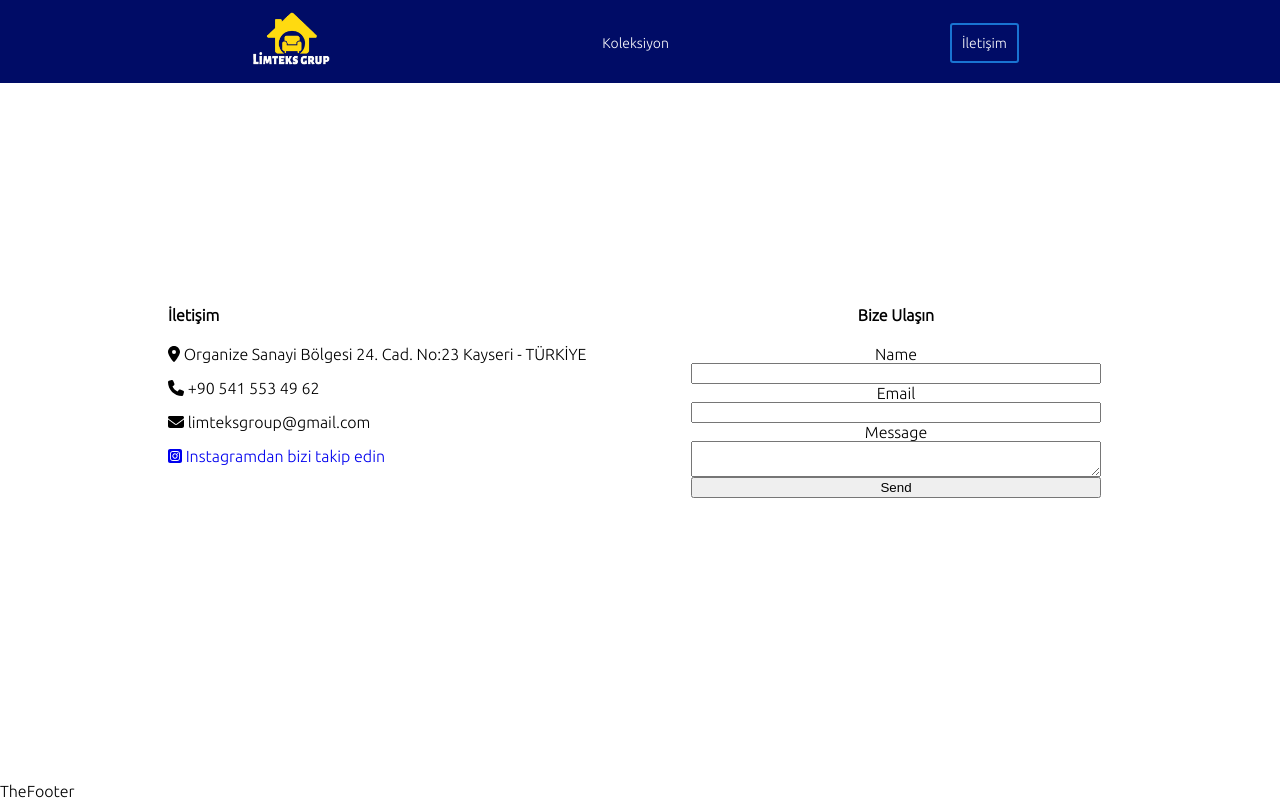
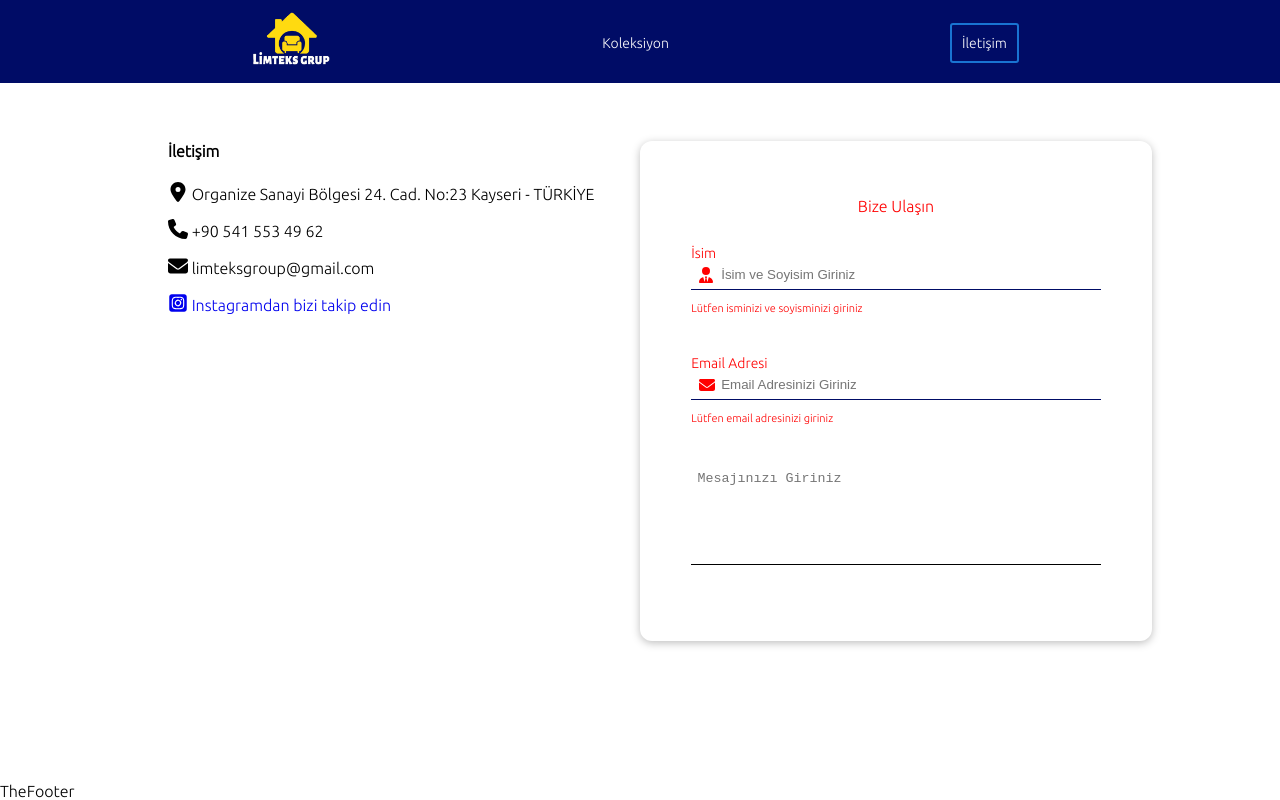
Before and after one commit to MehmetOCAL2347/limteks-frontend, a Vue app: page /companyCommunication in a window 1280 px wide. Built offline with nearby package versions, Linux system fonts and the light colour scheme.

Commit message:
Contact Us in progress

```diff
--- /dev/null
+++ b/a_ui/Base/BaseCard.vue
@@ -0,0 +1,50 @@
+<template>
+  <div class="card" :class="mode">
+    <slot></slot>
+  </div>
+</template>
+
+<script>
+export default {
+  props: ['mode']
+}
+</script>
+
+<style scoped>
+.card {
+  border-radius: 12px;
+  box-shadow: 0 2px 8px rgba(0, 0, 0, 0.26);
+}
+.card-small {
+  width: 100%;
+  min-height: 500px;
+  margin: 20px auto;
+}
+
+
+
+.bs-card-xscard {
+  width: 400px;
+  min-height: 300px;
+  margin: 20px auto;
+}
+
+.bs-card-mcard {
+  width: 80%;
+  margin: 20px auto;
+}
+
+
+@media (max-width: 620px) {
+  .bs-card-mcard {
+    width: 100%;
+  }
+}
+
+@media (max-width: 400px) {
+  .bs-card-scard,
+  .bs-card-xscard {
+    width: 100%;
+  }
+}
+</style>
--- /dev/null
+++ b/a_ui/Base/BaseForm.vue
@@ -0,0 +1,59 @@
+<template>
+  <form class="default-form">
+    <div :class="titleDetails.modeOfTextAlign">
+      <p :class="titleDetails.modeOfTextAlign">{{ titleDetails.title }}</p>
+    </div>
+
+    <base-input
+      v-for="input in inputDetails"
+      :key="input"
+      :id="input.id"
+      :typeOfInput="input.typeOfInput"
+      :name="input.name"
+      :placeholder="input.placeholder"
+      :mode="input.mode"
+      :widthValue="input.widthValue"
+      :icon="input.icon"
+      :infoTopOfInput="input.infoTopOfInput"
+      :alertBelowInput="input.alertBelowInput"
+      :modeOfInfoTopOfInput="input.modeOfInfoTopOfInput"
+      :modeOfAlertBelowInput="input.modeOfAlertBelowInput"
+    >
+    </base-input>
+
+    <base-text-area :widthValue="100" placeholder="Mesajınızı Giriniz"> </base-text-area>
+
+    <!-- textarea ve buton eklenecek, yukarıdaki alanda @input eklenecek bu sayede uyarı mesajı gösterilebilecek -->
+  </form>
+</template>
+<script>
+export default {
+  props: {
+    id: {
+      type: String,
+      required: false,
+    },
+    title: {
+      type: String,
+      required: false,
+    },
+    inputDetails: {
+      type: Array,
+      required: true,
+    },
+    titleDetails: {
+      type: Array,
+      required: true,
+    },
+  },
+};
+</script>
+<style scoped>
+.default-form {
+  width: 80%;
+  margin: 0 auto;
+  padding-top: 40px;
+  color: red;
+  /* color: var(--primary-blue); */
+}
+</style>
--- /dev/null
+++ b/a_ui/Base/BaseInput.vue
@@ -0,0 +1,133 @@
+<template>
+  <div class="flex-row">
+    <label :class="modeOfInfoTopOfInput" :for="id">{{ infoTopOfInput }}</label>
+    <div class="relative">
+      <font-awesome-icon :icon="icon" class="absolute" />
+      <input
+        class="input"
+        :id="id"
+        :name="name"
+        :type="typeOfInput"
+        :style="cssProps"
+        :class="mode"
+        :placeholder="placeholder"
+        @input="update"
+      />
+      <div class="line"></div>
+    </div>
+    <!-- <p class="bsform-alert" v-if="alertUser"> -->
+    <p :class="modeOfAlertBelowInput">
+      {{ alertBelowInput }}
+    </p>
+  </div>
+</template>
+
+<script>
+export default {
+  emits: ["value"],
+  props: {
+    id: {
+      type: String,
+      required: false,
+    },
+    name: {
+      type: String,
+      required: false,
+    },
+    mode: {
+      type: String,
+      required: false,
+    },
+    widthValue: {
+      type: Number,
+      required: false,
+      default: 100,
+    },
+    placeholder: {
+      type: String,
+      required: false,
+      default: "",
+    },
+    typeOfInput: {
+      type: String,
+      required: true,
+      default: "text",
+    },
+    icon: {
+      type: String,
+      required: true,
+    },
+    infoTopOfInput: {
+      type: String,
+      required: true,
+    },
+    modeOfInfoTopOfInput: {
+      type: String,
+      required: true,
+    },
+    alertBelowInput: {
+      type: String,
+      required: true,
+    },
+    modeOfAlertBelowInput: {
+      type: String,
+      required: true,
+    },
+  },
+  computed: {
+    cssProps() {
+      return {
+        "--width-value": this.widthValue + "%",
+      };
+    },
+  },
+  methods: {
+    update(event) {
+      const value = event.target.value.trim();
+      this.$emit("value", value);
+    },
+  },
+};
+</script>
+<style scoped>
+.flex-row {
+  margin-top: 30px;
+  display: flex;
+  flex-direction: column;
+  justify-content: center;
+  align-items: flex-start;
+}
+
+.relative {
+  width: 100%;
+  position: relative;
+}
+.absolute {
+  position: absolute;
+  top: 0.4rem;
+  left: 0.5rem;
+}
+.input {
+  width: var(--width-value);
+  padding: 0.4rem;
+  border: 0;
+  border-bottom: 1px solid var(--primary-blue);
+  outline: 0;
+  padding-left: 30px;
+}
+
+.line {
+  position: relative;
+  width: 0;
+  height: 1px;
+  /* background: var(--primary-blue); */
+  background: red;
+  top: -0.1rem;
+}
+
+input:focus + .line {
+  width: 100%;
+  transition: width 0.5s ease-in-out;
+  border: 0;
+}
+</style>
--- /dev/null
+++ b/a_ui/Base/BaseTextArea.vue
@@ -0,0 +1,56 @@
+<template>
+  <div>
+    <textarea
+      class="textArea"
+      :name="name"
+      :class="mode"
+      :placeholder="placeholder"
+      :style="cssProps"
+    ></textarea>
+  </div>
+</template>
+
+<script>
+export default {
+  props: {
+    name: {
+      type: String,
+      required: true,
+    },
+    mode: {
+      type: String,
+      required: false,
+    },
+    placeholder: {
+      type: String,
+      required: false,
+    },
+    widthValue: {
+      type: Number,
+      required: false,
+      default: 100,
+    },
+  },
+
+  computed: {
+    cssProps() {
+      return {
+        "--width-value": this.widthValue + "%",
+      };
+    },
+  },
+};
+</script>
+
+<style scoped>
+.textArea {
+  min-height: 100px;
+  width: var(--width-value);
+  margin-top: 30px;
+  resize: none;
+  padding: 0.4rem;
+  border: 0;
+  border-bottom: 0.1px solid black;
+  outline: 0;
+}
+</style>
--- a/a_ui/Communications/ContactInfo.vue
+++ b/a_ui/Communications/ContactInfo.vue
@@ -31,4 +31,9 @@ export default {
     width: 100%;
 }
 
+.contact-icon{
+    width: 20px;
+    height: 20px;
+}
+
 </style>
--- a/a_ui/Communications/ContactUs.vue
+++ b/a_ui/Communications/ContactUs.vue
@@ -1,5 +1,5 @@
 <template>
-    <div id="contactUs">
+  <!-- <div id="contactUs">
       <h4>{{ title }}</h4>
       <form ref="form" @submit.prevent="sendEmail" id="contact-form">
         <label>Name</label>
@@ -10,7 +10,16 @@
         <textarea name="message"></textarea>
         <input type="submit" value="Send" />
       </form>
-    </div>
+    </div> -->
+  <base-card mode="card-small" id="contact">
+    <base-form
+      id="contact-Form"
+      @submit.prevent="sendEmail"
+      :titleDetails="titleDetails"
+      :inputDetails="contactList"
+    >
+    </base-form>
+  </base-card>
 </template>
 
 <script>
@@ -21,8 +30,57 @@ const templateID = "template_4b34ina";
 const userID = "icsMqJO9PQDdq4nR_";
 
 export default {
-    props: ["title"],
-    methods: {
+  data() {
+    return {
+
+      serviceID: "service_7lkthtc",
+      templateID: "template_4b34ina",
+      userID: "icsMqJO9PQDdq4nR_",
+
+      userEmail: "",
+
+      alertUser: false,
+      alertLoggedUser: false,
+
+
+
+      titleDetails: {
+        title: "Bize Ulaşın",
+        modeOfTextAlign: "text-center",
+        modeOfTextType: "text-bold"
+      },
+
+      contactList: [
+        {
+          id:"fullName",
+          name:"fullName",
+          mode:"",
+          widthValue:100,
+          typeOfInput: "text",
+          placeholder:"İsim ve Soyisim Giriniz",
+          icon: "fa-solid fa-user-tie",
+          alertBelowInput: "Lütfen isminizi ve soyisminizi giriniz",
+          infoTopOfInput: "İsim",
+          modeOfInfoTopOfInput: "text-light",
+          modeOfAlertBelowInput: "text-alert"
+        },
+        {
+          id:"email",
+          name:"email",
+          mode:"",
+          widthValue:100,
+          typeOfInput: "email",
+          placeholder:"Email Adresinizi Giriniz",
+          icon: "fa-solid fa-envelope",
+          alertBelowInput: "Lütfen email adresinizi giriniz",
+          infoTopOfInput: "Email Adresi",
+          modeOfInfoTopOfInput: "text-light",
+          modeOfAlertBelowInput: "text-alert"
+        }
+      ]
+    };
+  },
+  methods: {
     sendEmail() {
       emailjs.sendForm(serviceID, templateID, this.$refs.form, userID).then(
         (result) => {
@@ -33,29 +91,18 @@ export default {
         }
       );
     },
+    updateUserId(value) {
+      this.alertUser = false;
+      this.alertLoggedUser = false;
+      this.userEmail = value;
+      if (this.userEmail === "") {
+        this.alertUser = true;
+      }
+    },
   },
-}
+};
 </script>
 
 <style scoped>
-#contactUs {
-  width: 100%;
-  display: flex;
-  flex-direction: column;
-  justify-content: center;
-  align-items: center;
-}
 
-#contact-form {
-  width: 100%;
-  display: flex;
-  flex-direction: column;
-  justify-content: center;
-  align-items: center;
-}
-
-#contact-form input,
-textarea {
-  width: 80%;
-}
 </style>
--- a/src/App.vue
+++ b/src/App.vue
@@ -85,4 +85,24 @@ a {
   --font-weight-light: light;
   --font-weighy-lighter: 200;
 }
+
+.text-center {
+  text-align: center;
+}
+
+.text-bold {
+  font-weight: var(--font-weight-bolder);
+  font-size: var(--font-size-large);
+}
+
+.text-light {
+  font-weight: var(--font-weight-light);
+  font-size: var(--font-size-small);
+}
+
+.text-alert {
+  font-size: var(--font-size-xSmall);
+  color: var(--primary-alert-red);
+}
+
 </style>
```
Also changed, not shown: src/main.js (+12 -2 lines).
